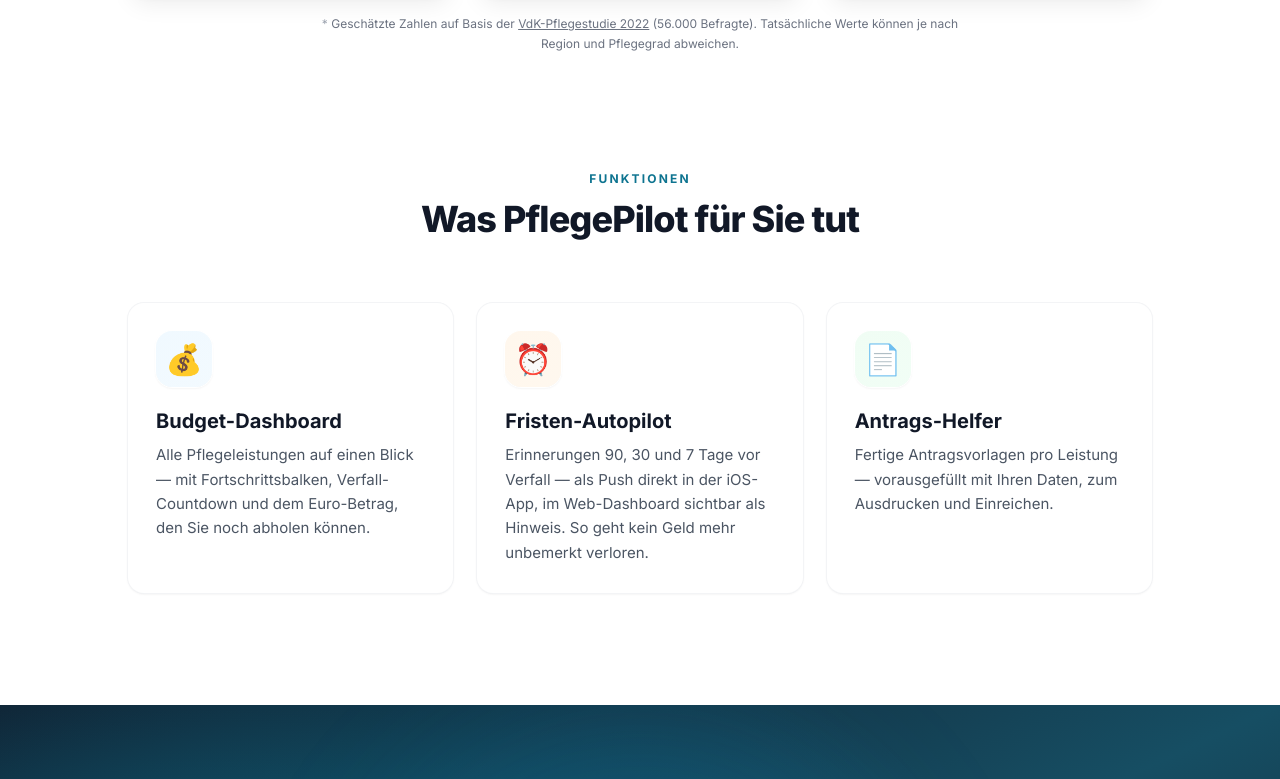
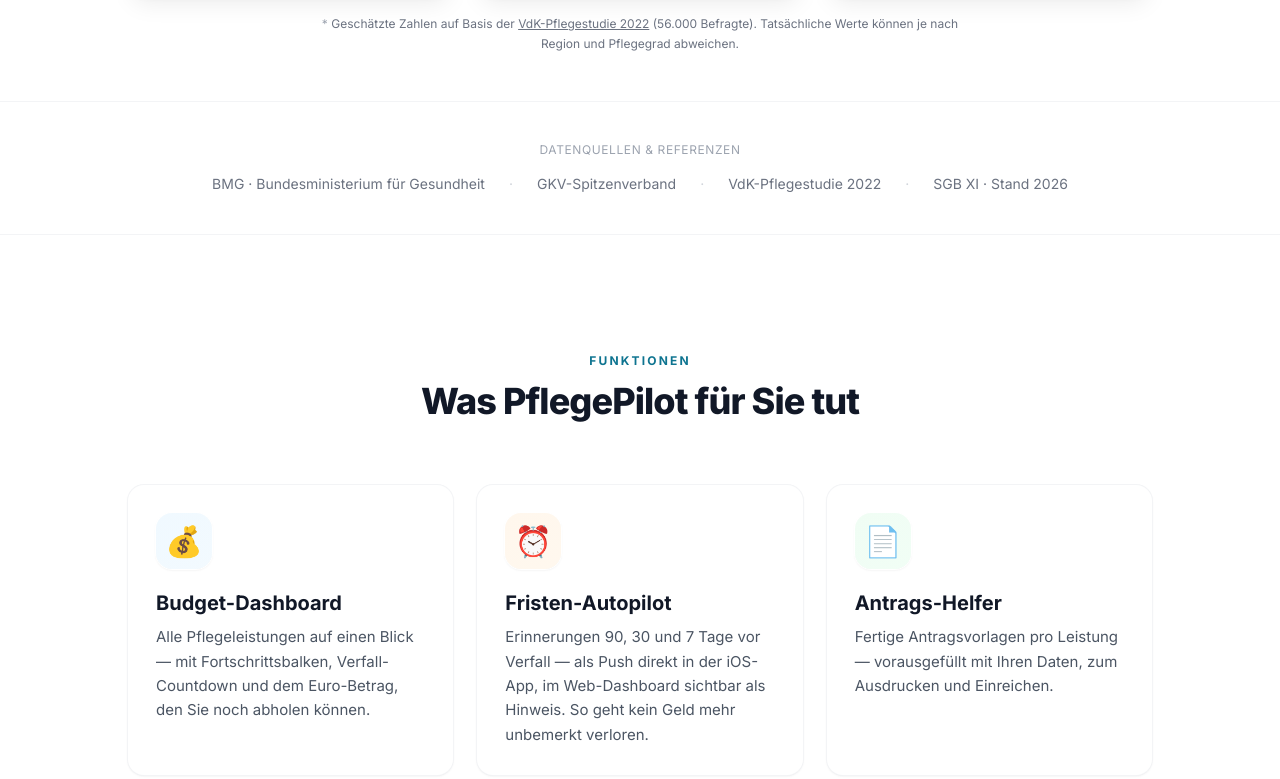
Before and after one commit to Mlange1992/Pflegepilot-web, a Next.js app: page / in a window 1280 px wide. Shown: the part 881-1660 px from the top of the page. Built offline with nearby package versions, Linux system fonts and the light colour scheme; no server answers.

Commit message:
feat(home): Trust-Signal-Leiste unter Stats (BMG, GKV, VdK, SGB XI)

```diff
--- a/app/page.tsx
+++ b/app/page.tsx
@@ -78,6 +78,24 @@ export default function HomePage() {
             </a>{' '}
             (56.000 Befragte). Tatsächliche Werte können je nach Region und Pflegegrad abweichen.
           </p>
+        </div>
+      </section>
+
+      {/* ─── Trust-Signal-Leiste ─────────────────────────────── */}
+      <section className="px-4 py-10 mt-12 bg-white border-y border-gray-100">
+        <div className="max-w-5xl mx-auto">
+          <p className="text-xs text-center text-gray-400 uppercase tracking-wider mb-4">
+            Datenquellen &amp; Referenzen
+          </p>
+          <div className="flex flex-wrap justify-center items-center gap-x-6 gap-y-2 text-sm text-gray-500">
+            <span>BMG · Bundesministerium für Gesundheit</span>
+            <span className="text-gray-300">·</span>
+            <span>GKV-Spitzenverband</span>
+            <span className="text-gray-300">·</span>
+            <span>VdK-Pflegestudie 2022</span>
+            <span className="text-gray-300">·</span>
+            <span>SGB XI · Stand 2026</span>
+          </div>
         </div>
       </section>
 
```
